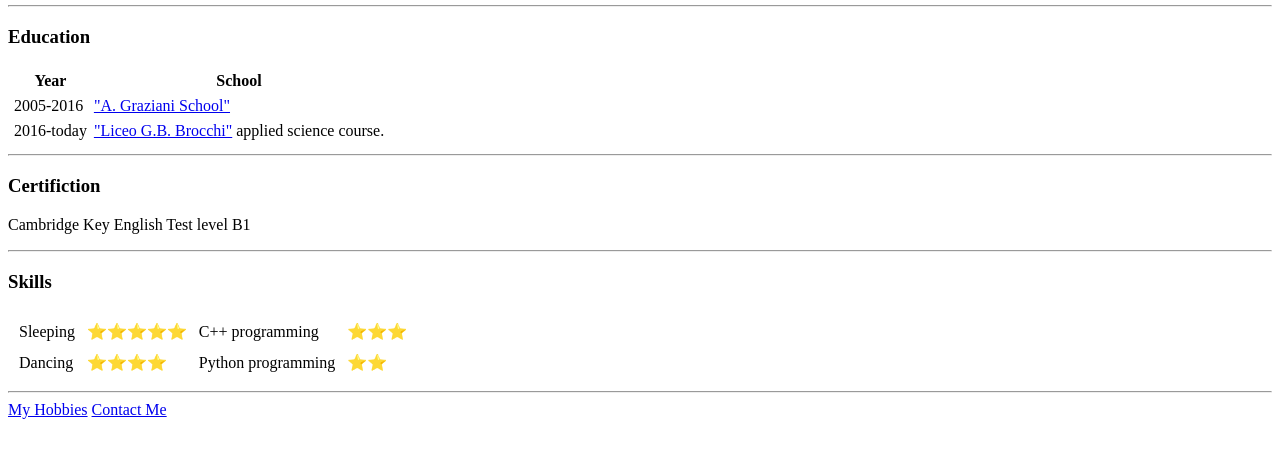
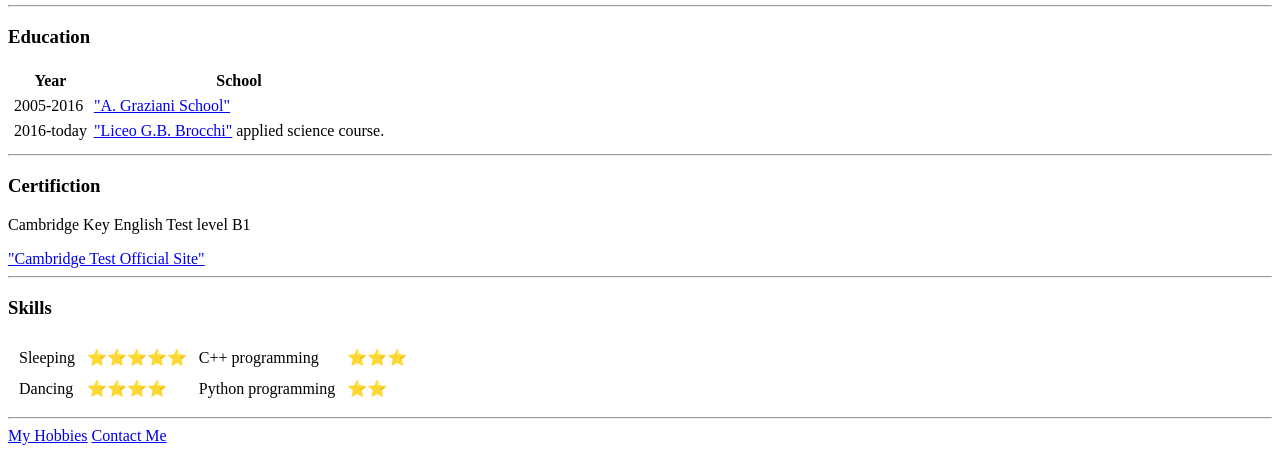
Before and after one commit to alebdg/cv, a plain HTML site: page index.html in a window 1280 px wide. Shown: the part 357-810 px from the top of the page. Drawn offline with Linux system fonts and the light colour scheme.

Commit message:
Update index.html

```diff
--- a/index.html
+++ b/index.html
@@ -36,7 +36,7 @@
   </ul>
   <hr>
   <h3>Certifiction</h3>
-  <p>Cambridge Key English Test level B1</p> <a href="https://www.cambridgeenglish.org/it/exams-and-tests/key/"></a>
+  <p>Cambridge Key English Test level B1</p> <a href="https://www.cambridgeenglish.org/it/exams-and-tests/key/">"Cambridge Test Official Site"</a>
   <hr>
   <h3>Skills</h3>
   <table cellspacing="10">
```
